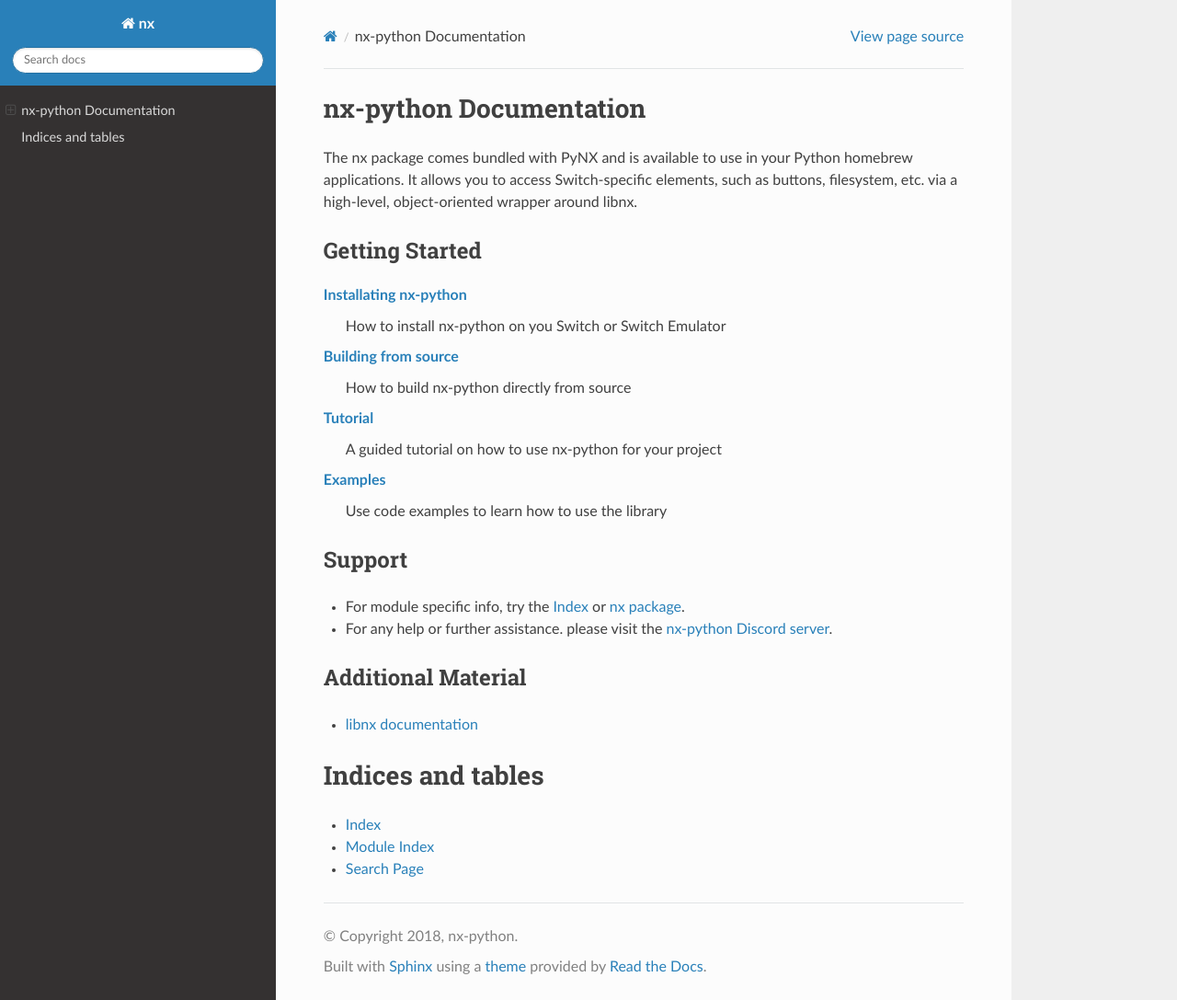
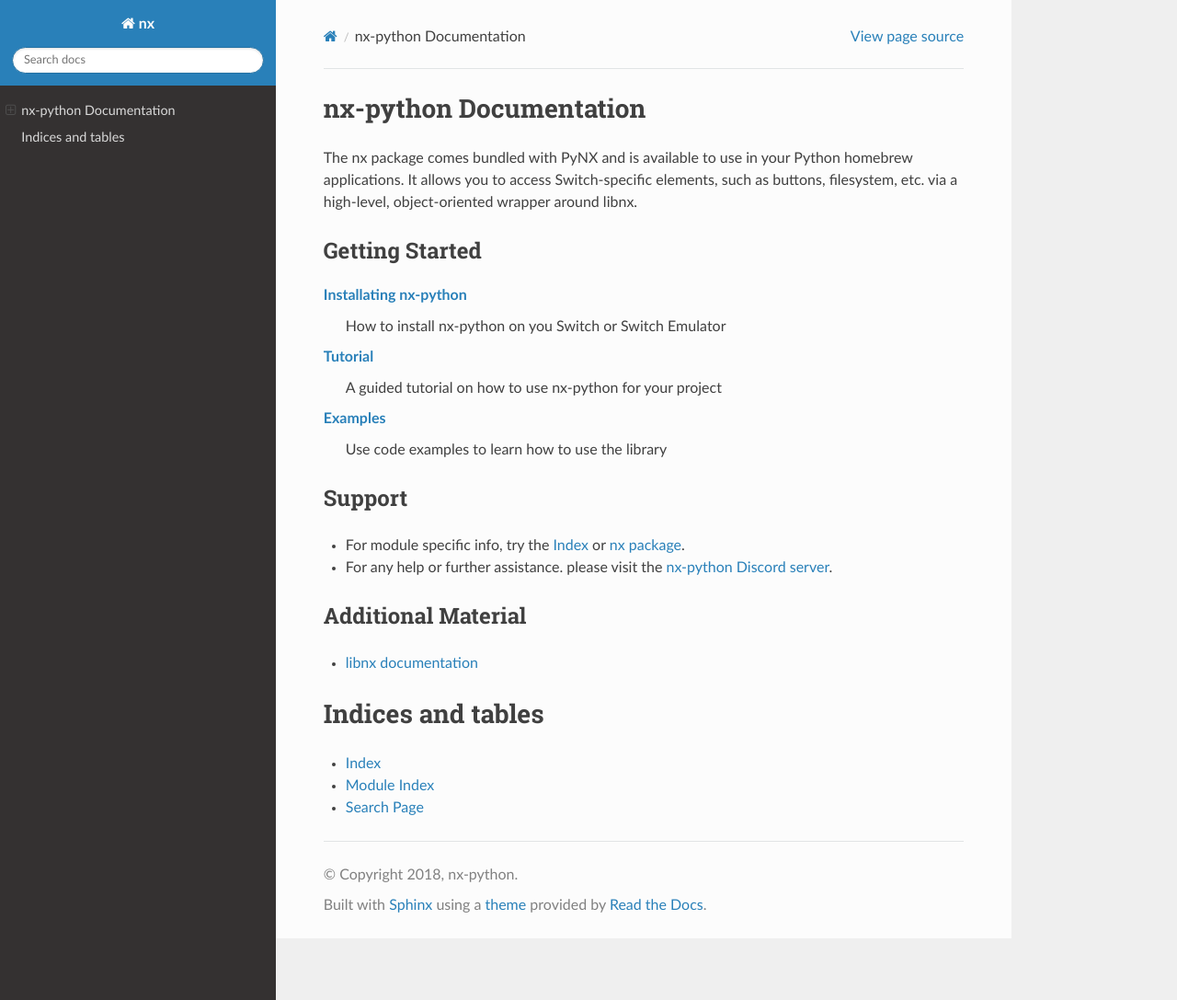
Before and after one commit to nx-python/nx, a Sphinx documentation site: the page built from docs/index.rst, in a window 1280 px wide and 1087 px high. Shown: the whole window at 92% size. Built offline with Sphinx 7.4.7 and the Read the Docs theme 2.0.0, drawn with Linux system fonts in a browser that asks for light colours.

Commit message:
Removed building doc

```diff
--- a/docs/getting_started/building.rst
+++ /dev/null
@@ -1,5 +0,0 @@
-.. _getting_started-building:
-
-==================
-Building from source
-==================
--- a/docs/index.rst
+++ b/docs/index.rst
@@ -11,14 +11,11 @@ Getting Started
   :caption: Getting Started
   :hidden:
   getting_started/installation
-  getting_started/building
   getting_started/tutorial
   getting_started/examples
 
 :doc:`getting_started/installation`
   How to install nx-python on you Switch or Switch Emulator
-:doc:`getting_started/building`
-  How to build nx-python directly from source
 :doc:`getting_started/tutorial`
   A guided tutorial on how to use nx-python for your project
 :doc:`getting_started/examples`
```
